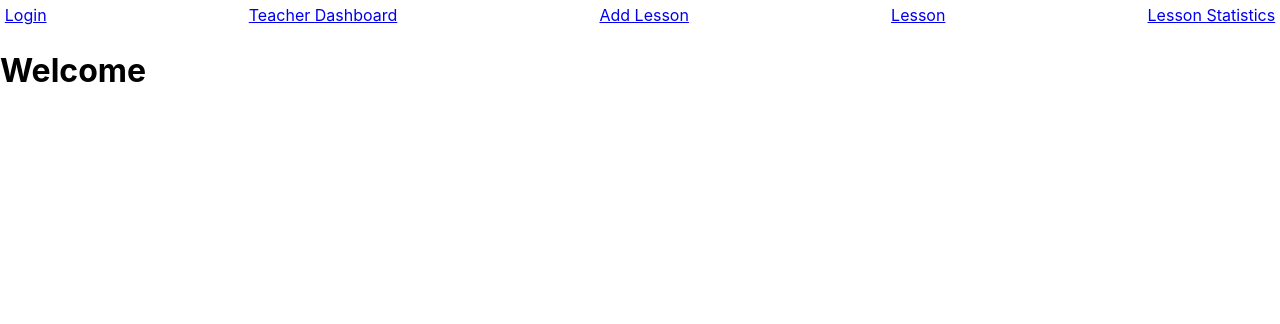
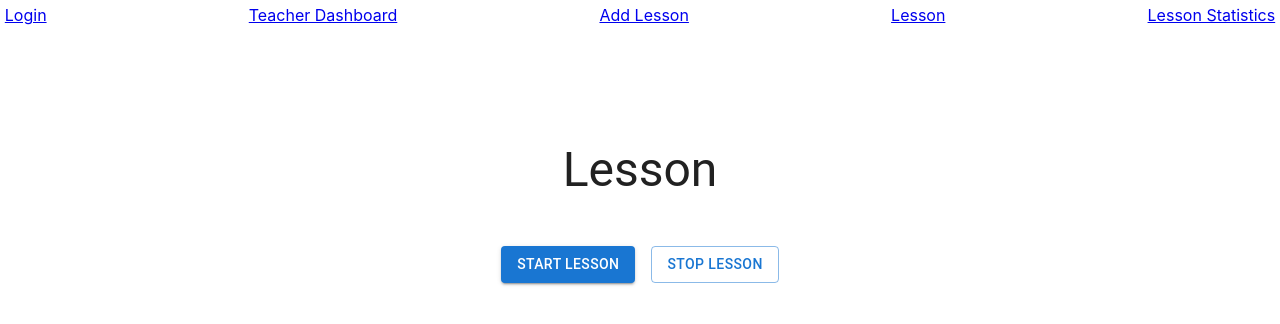
Before and after one commit to malyuk/emo-detective-fe, a React (Create React App) app: page /Lesson in a window 1280 px wide. Shown: the top 324 px of the page. Built offline with nearby package versions, Linux system fonts and the light colour scheme; no server answers.

Commit message:
added buttons

```diff
--- a/src/pages/Lesson.js
+++ b/src/pages/Lesson.js
@@ -1,10 +1,48 @@
 import React from "react";
+import Button from '@mui/material/Button';
+import Container from '@mui/material/Container';
+import Typography from '@mui/material/Typography';
+import Box from '@mui/material/Box';
+import Stack from '@mui/material/Stack';
+import { createTheme, ThemeProvider } from '@mui/material/styles';
+
+const theme = createTheme();
 
 function Home() {
   return (
-    <main>
-      <h1>Welcome</h1>
-    </main>
+    <ThemeProvider theme={theme}>
+      <main>
+        <Box
+          sx={{
+            bgcolor: 'background.paper',
+            pt: 8,
+            pb: 6,
+          }}
+        ></Box>
+        <Container maxWidth="sm">
+          <Typography
+            component="h2"
+            variant="h3"
+            align="center"
+            color="text.primary"
+            gutterBottom
+          >Lesson
+          </Typography>
+
+          <Stack
+            sx={{ pt: 4 }}
+            direction="row"
+            spacing={2}
+            justifyContent="center"
+          >
+            <Button variant="contained">Start Lesson</Button>
+            <Button variant="outlined">Stop Lesson</Button>
+          </Stack>
+
+        </Container>
+
+      </main >
+    </ThemeProvider >
   );
 }
 
```
